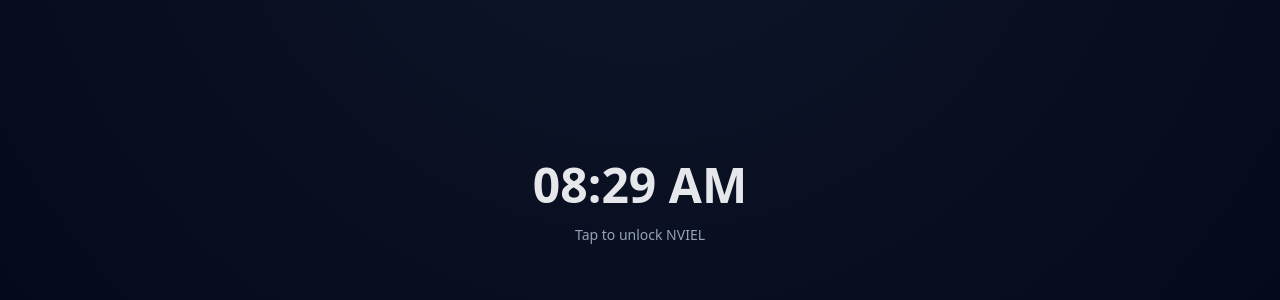
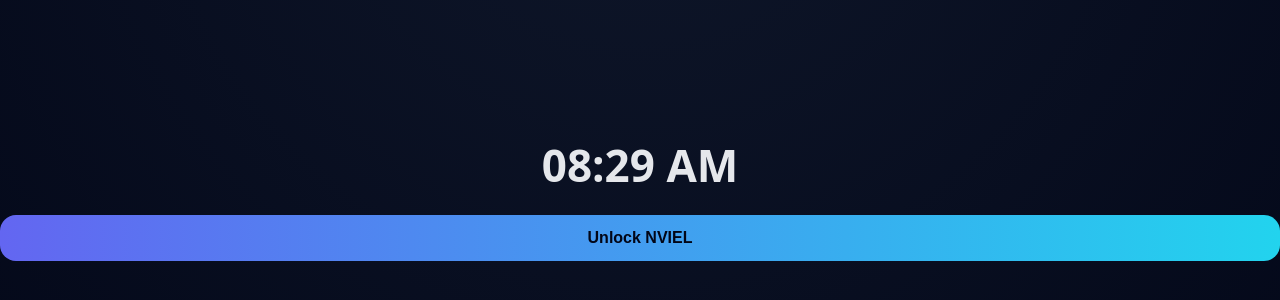
Before and after one commit to nvielai/nviel-ai, a plain HTML site: page index.html in a window 1280 px wide. Shown: the part 202-502 px from the top of the page. Drawn offline with Linux system fonts and the light colour scheme.

Commit message:
Add unlock button and functionality to lock screen
Added unlock button to the lock screen and implemented unlock function.

```diff
--- a/index.html
+++ b/index.html
@@ -126,9 +126,20 @@ text-align:center;
 <body>
 
 <!-- LOCK -->
-<div class="screen lock show" onclick="go('home')">
-  <div class="lock-time" id="time"></div>
-  <div class="lock-sub">Tap to unlock NVIEL</div>
+<div class="screen lock show">
+  <div id="time" style="font-size:44px;font-weight:700"></div>
+
+  <button onclick="unlock()" style="
+    margin-top:20px;
+    padding:14px 24px;
+    border-radius:16px;
+    border:none;
+    font-size:16px;
+    font-weight:700;
+    background:linear-gradient(90deg,#6366f1,#22d3ee);
+  ">
+    Unlock NVIEL
+  </button>
 </div>
 
 <!-- HOME -->
@@ -186,7 +197,9 @@ function go(s){
 Object.values(screens).forEach(x=>x.classList.remove('show'));
 screens[s].classList.add('show');
 }
-
+function unlock(){
+  go("home");
+}
 function out(text){
 screens.outcome.innerHTML=`
 <div>${text}</div>
```
